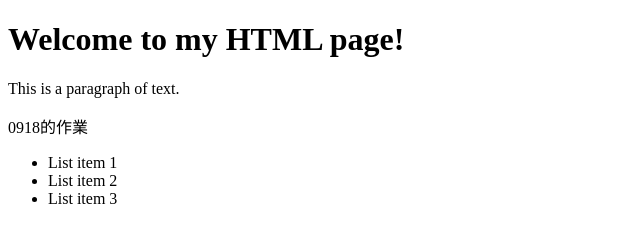
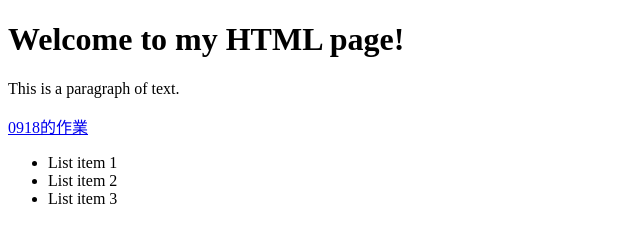
Before and after one commit to mapoyensister/ymps, a plain HTML site: page index.html in a window 1280 px wide. Shown: the whole page, without its empty margins (0-640 px from the left). Drawn offline with Linux system fonts and the light colour scheme.

Commit message:
Update index.html

```diff
--- a/index.html
+++ b/index.html
@@ -7,7 +7,7 @@
 <body>
     <h1>Welcome to my HTML page!</h1>
     <p>This is a paragraph of text.</p>
-    <a herf="0918.html" target="_blank">0918的作業</a>
+    <a href="0918.html" target="_blank">0918的作業</a>
     <ul>
         <li>List item 1</li>
         <li>List item 2</li>
```
